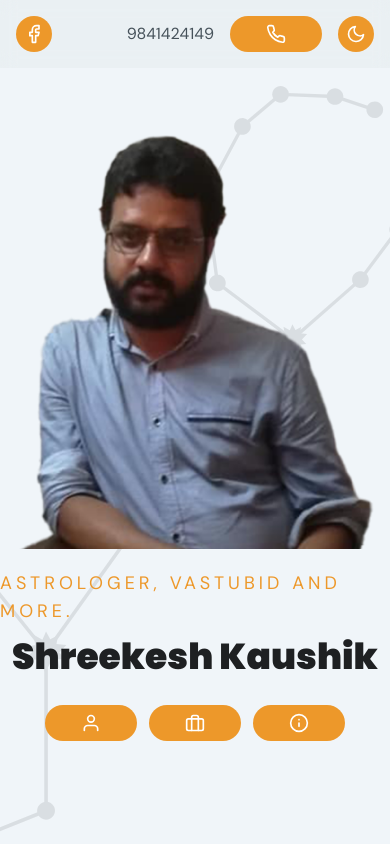
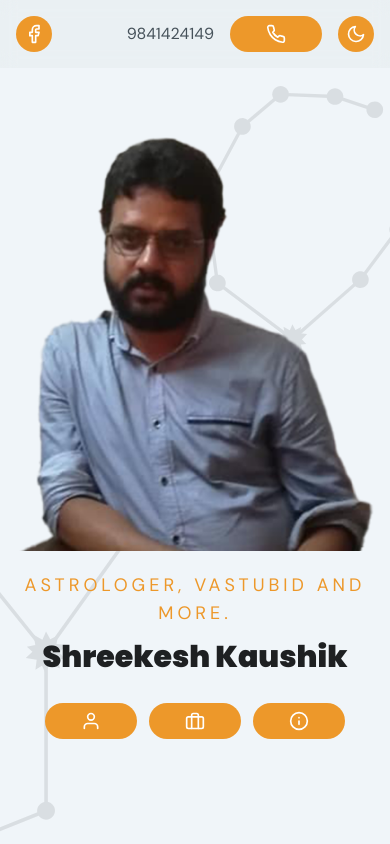
Before and after one commit to Abhishek-Raj-Poudel/portfolio_kaushik, a Next.js app: page / in a window 390 px wide. Shown: the top 844 px of the page. Built offline with nearby package versions, Linux system fonts and the light colour scheme; what tailwindcss-filters would draw is missing.

Commit message:
Some minor Changes for responsiveness

```diff
--- a/components/Hero.tsx
+++ b/components/Hero.tsx
@@ -43,10 +43,12 @@ export default function Hero({}: Props) {
       {/* Image */}
       <Image src={mainImage} alt="" className="z-10 w-[361px] h-[414px]" />
       {/* subheding */}
-      <p className="uppercase  text-lg  text-primary tracking-[4px] xl:tracking-[6px] mt-3 z-10">
+      <p className="uppercase  text-lg self-center text-center  text-primary tracking-[4px] xl:tracking-[6px] mt-3 z-10">
         Astrologer, Vastubid and More.
       </p>
-      <h1 className="mt-1 mb-5 z-10 xl:mt-4 ">Shreekesh Kaushik</h1>
+      <h1 className="mt-1 mb-5 z-10 xl:mt-4 self-center text-center   ">
+        Shreekesh Kaushik
+      </h1>
 
       <Nav />
       {/* Other elements absolute position elements */}
--- a/styles/globals.css
+++ b/styles/globals.css
@@ -10,7 +10,7 @@ body {
 }
 
 h1 {
-  @apply text-4xl xl:text-[68px] font-poppins font-black text-heading dark:text-dark-heading;
+  @apply text-3xl md:text-4xl xl:text-[68px] font-poppins font-black text-heading dark:text-dark-heading;
 }
 
 h3 {
```
